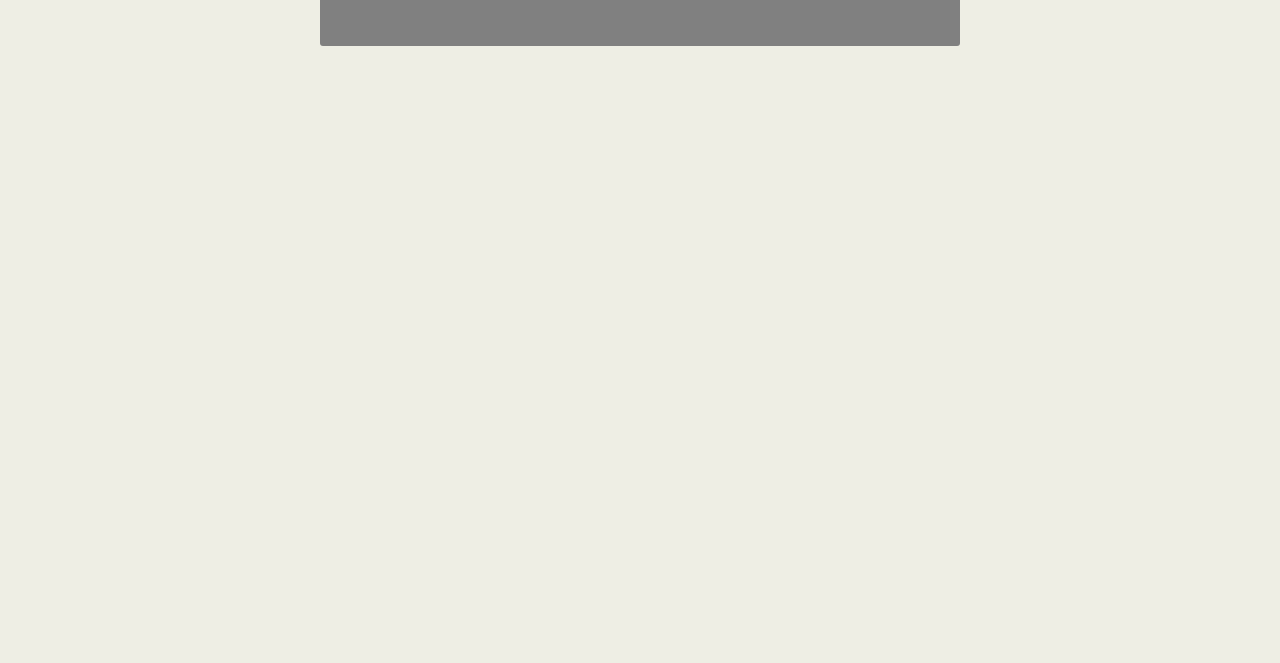
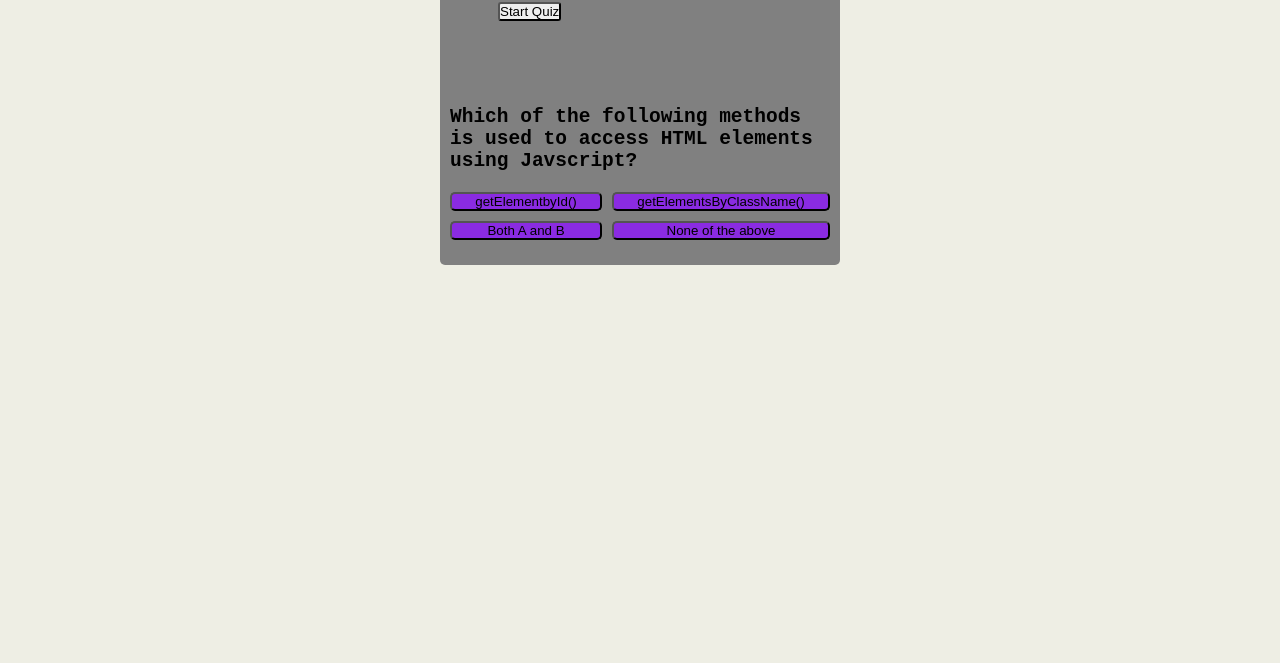
Before and after one commit to dylanquaale/Great-Quiz, a plain HTML site: page index.html in a window 1280 px wide. Shown: the part 137-800 px from the top of the page. Drawn offline with Linux system fonts and the light colour scheme.

Commit message:
adding some html

```diff
--- a/index.html
+++ b/index.html
@@ -1,16 +1,15 @@
 <!DOCTYPE html>
 <html lang="en">
   <head>
-    <meta charset="UTF-8">
-    <meta http-equiv="X-UA-Compatible" content="IE=edge">
-    <meta name="viewport" content="width=device-width, initial-scale=1.0">
+    <meta charset="UTF-8" />
+    <meta http-equiv="X-UA-Compatible" content="IE=edge" />
+    <meta name="viewport" content="width=device-width, initial-scale=1.0" />
     <link rel="stylesheet" href="style.css" />
     <title>Java Quiz</title>
   </head>
 
   <body>
     <div class="outer-container">
-
       <div class="top-bar">
         <button>Highscores</button>
         <p class="timer">30</p>
@@ -21,21 +20,25 @@
       <header class="quiz-intro">
         <h1>Coding Quiz Challenge</h1>
         <p>Try to answer as many correct as you can!</p>
-            <button id="start-button">Start Quiz</button>
+        <button id="start-button" class="start-btn">Start Quiz</button>
       </header>
       <!--quiz section-->
       <main>
-            <div class="questions-screen">
-                <h2>Which of the following methods is used to access HTML elements using Javscript?</h2>
-                <button id="button1">getElementbyId()</button>
-                <button id="button2">getElementsByClassName()</button>
-                <button id="button3">Both A and B</button> <!--correct answer-->
-                <button id="button4">None of the above</button>
+        <div class="question-container">
+          <h2>
+            Which of the following methods is used to access HTML elements using
+            Javscript?
+          </h2>
+          <div id="answer-buttons" class="btn-grid">
+            <button class="btn">getElementbyId()</button>
+            <button class="btn">getElementsByClassName()</button>
+            <button class="btn">Both A and B</button>
+            <!--correct answer-->
+            <button class="btn">None of the above</button>
           </div>
-
         </div>
       </main>
-
+    </div>
 
     <script src="script.js"></script>
   </body>
--- a/style.css
+++ b/style.css
@@ -33,12 +33,14 @@ body{
 
 .inner-container {
     background: grey;
-    height: 100%;
-    width: 50%;
+    height: 70%;
+    width: 400px;
     margin: 0 auto;
     display: flex;
     flex-direction: column;
     justify-content: center;
+    border-radius: 5px;
+    padding: 5px 10px;
 
 }
 
@@ -49,12 +51,26 @@ body{
     margin-right: 10%;
     margin-left: 10%;
     display: block;
+    padding: 5px 10px;
 }
 
 
-.questions-screen {
+.question-container {
     color:black;
     font-family: monospace;
-    display: none;
+    display: block;
     /* change display to block to see question on home screen */
 }
+
+.btn-grid {
+    display: grid;
+    grid-template-columns: repeat(2, auto);
+    gap: 10px;
+    margin: 20px 0;
+}
+
+.btn {
+    background-color: blueviolet;
+    border-radius: 5px;
+    outline: none;
+}
```
Lines whose indentation alone changed are shown as unchanged.
